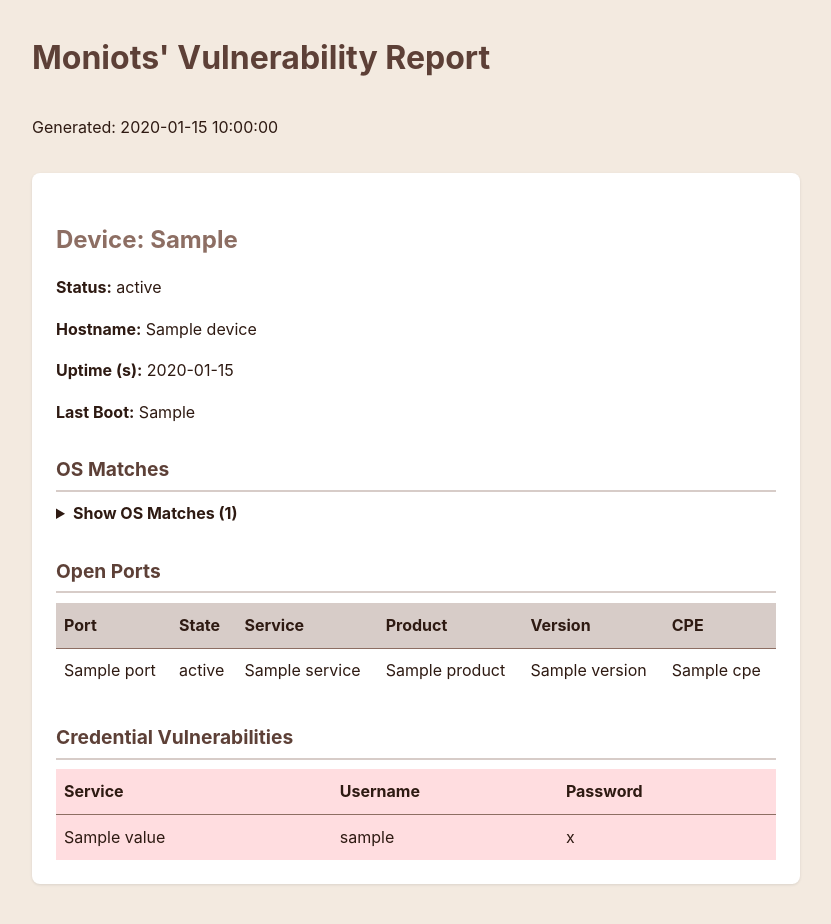
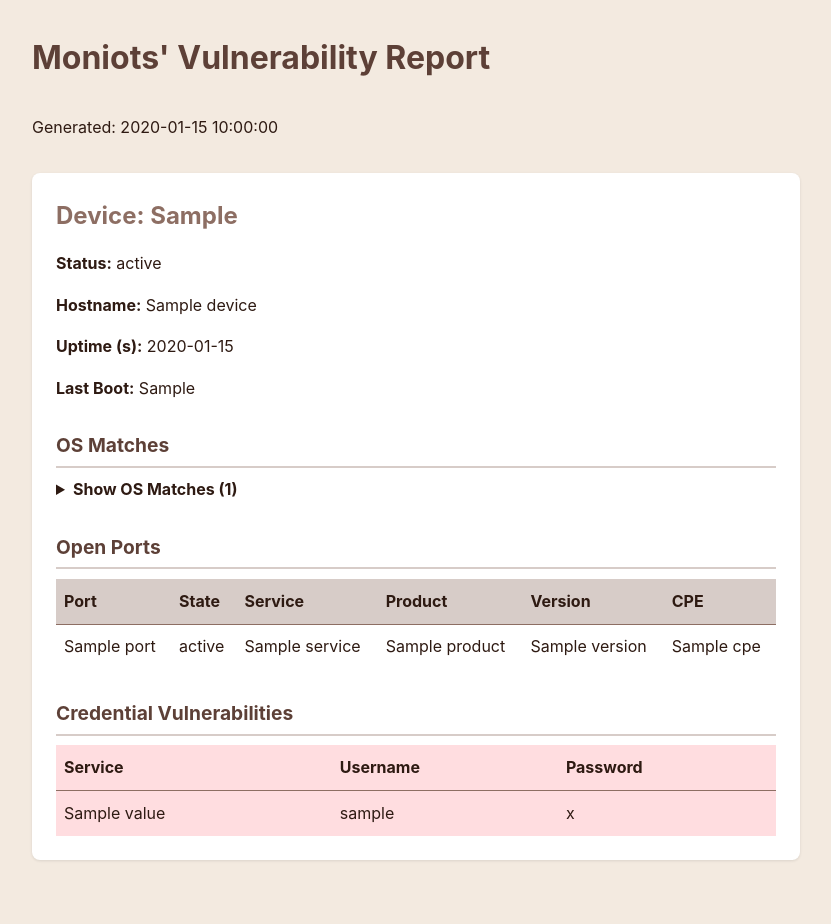
Before and after one commit to Bernardozomer/moniots, a Python web app: template templates/report.html.j2 in a window 1280 px wide. Shown: the top 924 px of the page, without its empty margins (224-1055 px from the left). After the commit the page ends 861 px from the top, so only its background shows below. Run offline with Jinja, Linux system fonts and the light colour scheme; the template is opened without the code that fills it: most values are stand-ins (such as "Sample title", 1, 10 or a date in 2020).

Commit message:
feat: change UI margins

```diff
--- a/templates/report.html.j2
+++ b/templates/report.html.j2
@@ -48,6 +48,10 @@
       box-shadow: 0 1px 3px rgba(0,0,0,0.1);
       padding: 1.5em;
       margin: 2em 0;
+    }
+
+    .device-card h2:first-child {
+      margin-top: 0;
     }
 
     .section-title {
```
